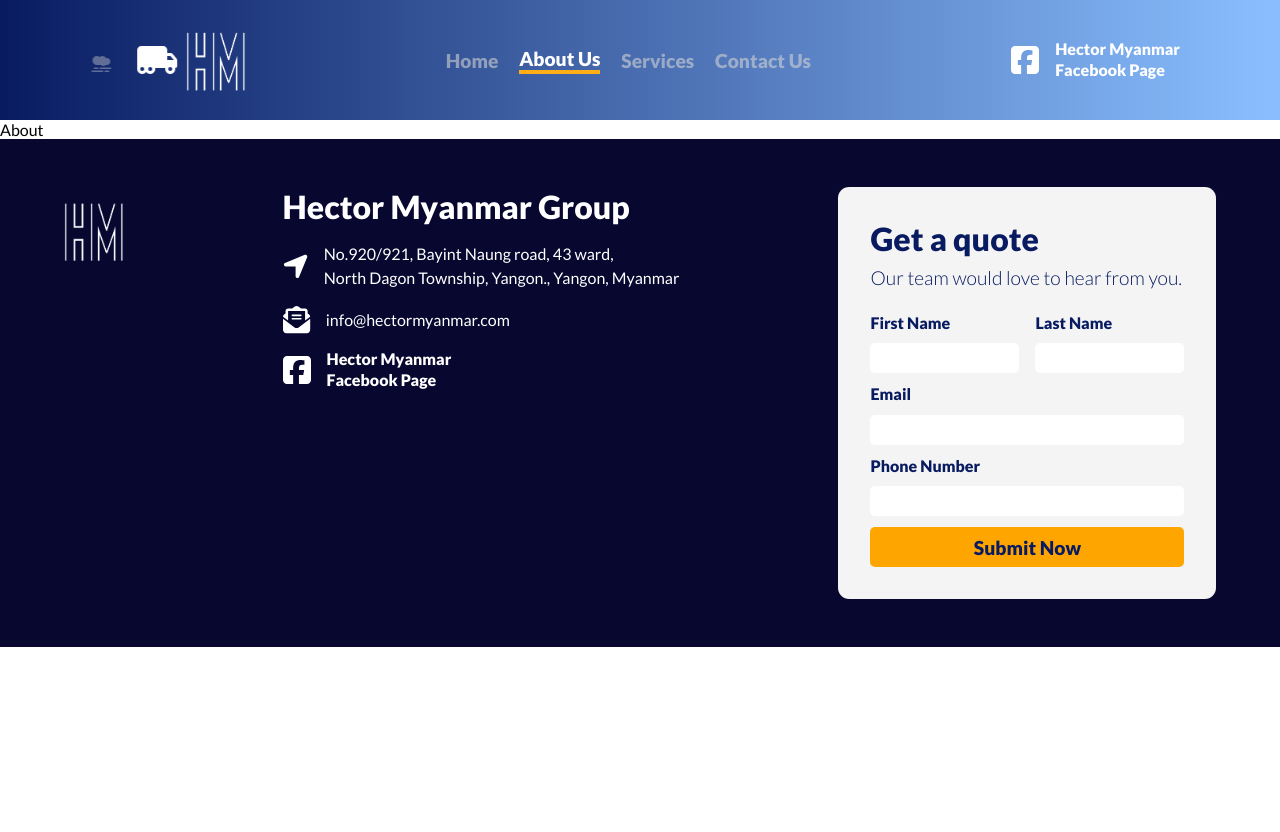
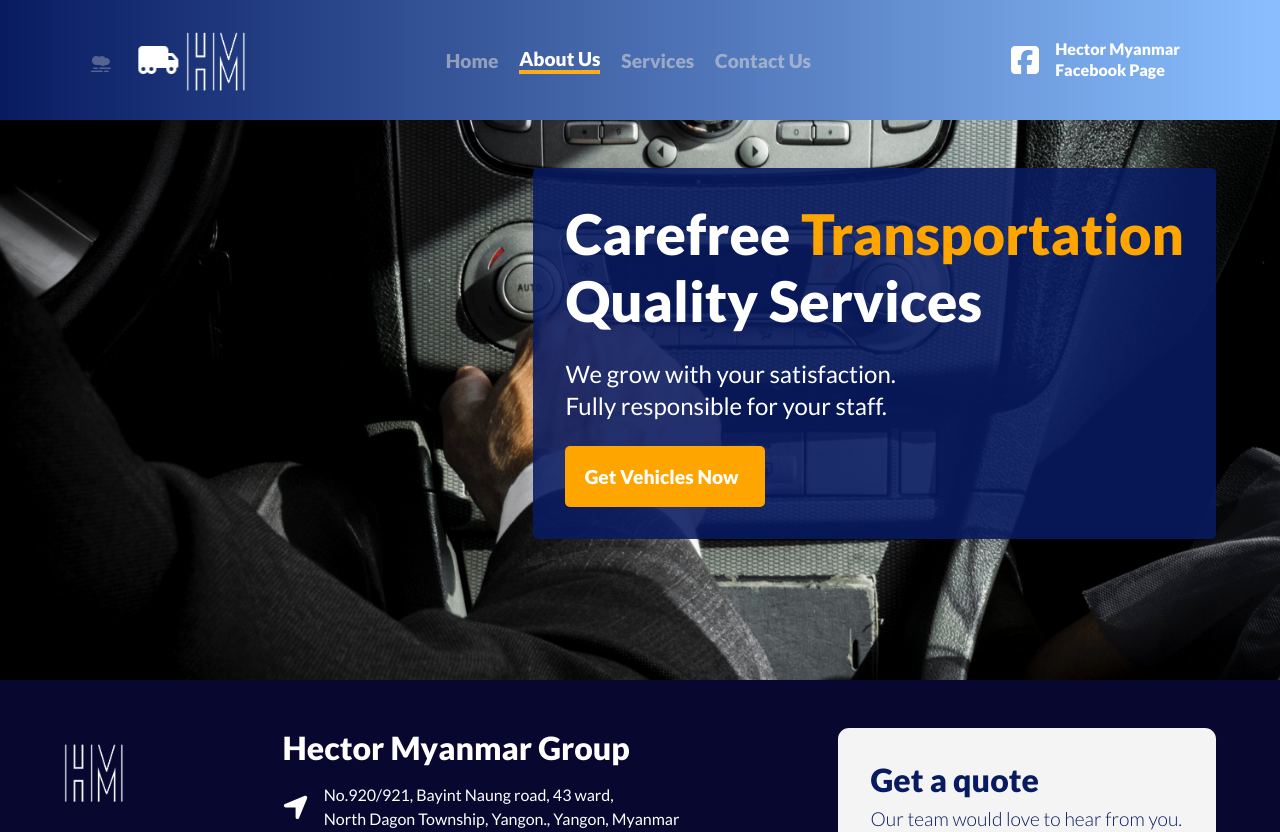
Before and after one commit to PhilipPhyoe/corporateTheme, a React (Vite) app in the folder frontend/: page /about in a window 1280 px wide. Shown: the top 832 px of the page. Before the commit the page ends 800 px from the top, so only its background shows below. Built offline with nearby package versions, Linux system fonts and the light colour scheme.

Commit message:
make hero component fully customizable by changing hero.css and add to home and about us pages

```diff
--- a/frontend/src/Components/Hero.jsx
+++ b/frontend/src/Components/Hero.jsx
@@ -1,19 +1,20 @@
 import "../assets/Hero.css";
 import Button from "./Button";
 
-const Hero = () => {
+const Hero = ({ headline, pitch, follow, second, second2, image }) => {
   return (
     <div className="hero">
+      <img src={image} className="hero-img" />
       <div className="hero-content">
         <h1 className="hero-title">
-          Reliable <span style={{ color: "orange" }}>Corporate</span>
+          {headline} <span style={{ color: "orange" }}>{pitch}</span>
           <br />
-          Rental Services
+          {follow}
         </h1>
         <p className="hero-text">
-          Our corporate car rental services ensure
+          {second}
           <br />
-          safety, comfort and punctuality.
+          {second2}
         </p>
         <Button cta="Get Vehicles Now" />
       </div>
--- a/frontend/src/Pages/About.jsx
+++ b/frontend/src/Pages/About.jsx
@@ -1,7 +1,19 @@
 import React from "react";
+import Hero from "../Components/Hero";
 
 const About = () => {
-  return <div>About</div>;
+  return (
+    <div>
+      <Hero
+        headline="Carefree"
+        pitch="Transportation"
+        follow="Quality Services"
+        second="We grow with your satisfaction."
+        second2="Fully responsible for your staff."
+        image="/images/hero2.jpg"
+      />
+    </div>
+  );
 };
 
 export default About;
--- a/frontend/src/Pages/Home.jsx
+++ b/frontend/src/Pages/Home.jsx
@@ -1,10 +1,16 @@
-import React from "react";
 import Hero from "../Components/Hero";
 
 const Home = () => {
   return (
     <div>
-      <Hero />
+      <Hero
+        headline="Reliable"
+        pitch="Corporate"
+        follow="Rental Services"
+        second="Our corporate car rental services ensure"
+        second2="safety, comfort and punctuality."
+        image="/images/hero1.jpg"
+      />
     </div>
   );
 };
--- a/frontend/src/assets/Hero.css
+++ b/frontend/src/assets/Hero.css
@@ -1,17 +1,19 @@
 .hero {
     width: 100%;
     height: 70vh;
-    background: url("/images/hero1.jpg");
-    background-size: cover;
-    background-position: center;
-    display: flex;
-    flex-direction: column;
-    row-gap: 2rem;
-    justify-content: center;
-    align-items: flex-end;
-    padding-right: 5rem;
+    position: relative;
+}
+.hero-img {
+    width: 100%;
+    height: 70vh;
+    object-fit: cover;
 }
 .hero-content {
+    position: absolute;
+    top: 0;
+    right: 0;
+    margin-top: 3rem;
+    margin-right: 4rem;
     background-color: #081b61e2;
     padding: 2rem;
     border-radius: 5px;
```
Also changed, not shown: frontend/public/images/hero2.jpg (added).
